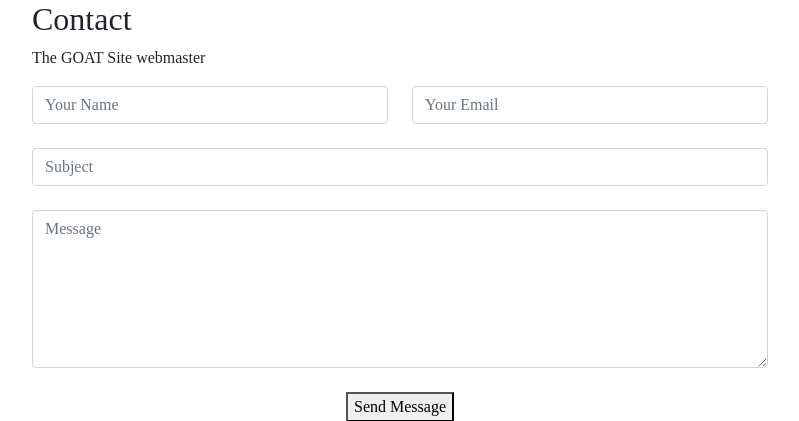
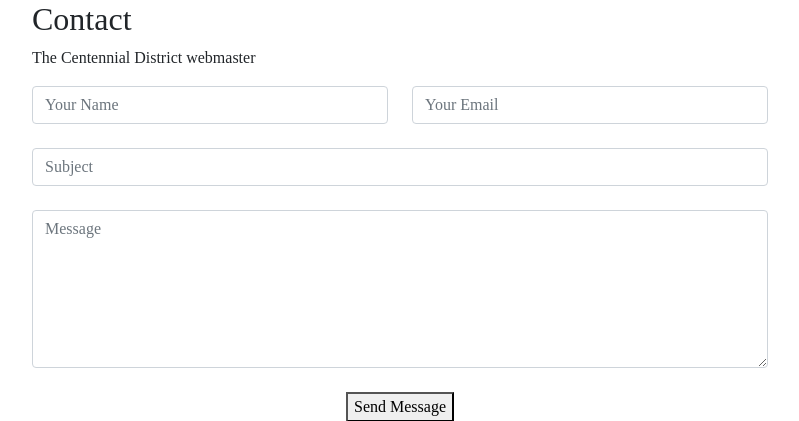
Before and after one commit to rhall290472/goatbook.site, a PHP site: page /Contact.php in a window 1280 px wide. Shown: the part 56-477 px from the top of the page, without its empty margins (50-849 px from the left). Run offline with PHP 8.4, Linux system fonts and the light colour scheme; some libraries are stand-ins or nearby versions.

Commit message:
Working on contact

```diff
--- a/Contact.php
+++ b/Contact.php
@@ -1,12 +1,9 @@
 <?php
 if (!session_id()) {
   session_start();
-
-  include('cGOAT.php');
-  $cGOAT = cGOAT::getInstance();
 }
 ?>
-  <!-- <script src="assets/vendor/php-email-form/validate.js"></script> -->
+<!-- <script src="assets/vendor/php-email-form/validate.js"></script> -->
 
 <!DOCTYPE html>
 <html lang="en">
@@ -22,7 +19,7 @@ if (!session_id()) {
 
   <div class="container section-title" data-aos="fade-up">
     <h2>Contact</h2>
-    <p>The GOAT Site webmaster</p>
+    <p>The Centennial District webmaster</p>
   </div><!-- End Section Title -->
 
   <div class="container">
@@ -64,9 +61,7 @@ if (!session_id()) {
           </div>
         </form>
       </div><!-- End info Form -->
-
     </div>
-
   </div>
 
 
```
